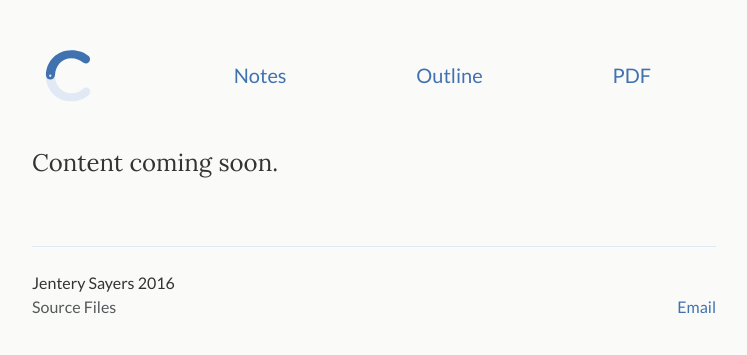
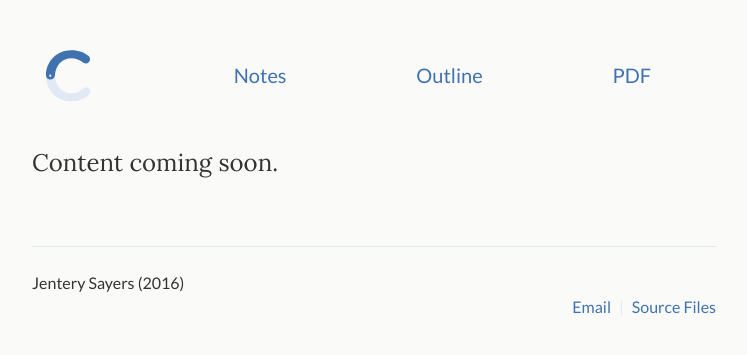
Before and after one commit to jentery/cspt500, a Jekyll site: the page built from index.md, in a window 1280 px wide. Shown: the top 355 px of the page, without its empty margins (266-1013 px from the left). Built offline with Jekyll 4.4.1, drawn with Linux system fonts in a browser that asks for light colours.

Commit message:
edited footer

```diff
--- a/_includes/footer.html
+++ b/_includes/footer.html
@@ -1,6 +1,6 @@
 <footer class="site-footer">
 
-  <div class="site-copy">{{ site.author }} {{ site.time | date: '%Y' }}</div>
+  <div class="site-copy">{{ site.author }} ({{ site.time | date: '%Y' }})</div>
 
   <div class="site-links">
     <div class="site-contact">
@@ -19,11 +21,11 @@
       </ul>
     </div>
 
-    <div class="site-source">
+    <!--<div class="site-source">
       <ul>
         <li><a target="_blank" href="https://github.com/{{ site.github_username }}/{{ site.github_source }}">Source Files</a></li>
       </ul>
-    </div>
+    </div-->
   </div>
 
 </footer>
```
Also changed, not shown: other parts of _includes/footer.html (+2 -0 lines).
